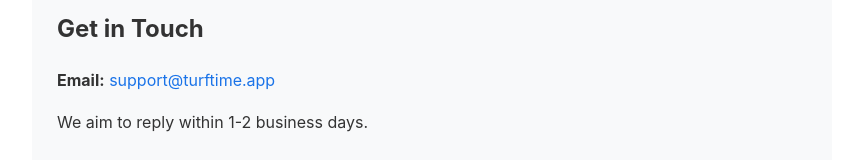
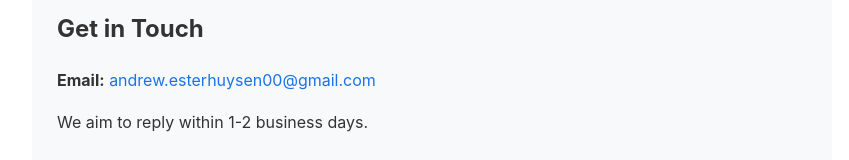
Before and after one commit to AndrewEsterhuysen/AndrewEsterhuysen.github.io, a plain HTML site: page index.html in a window 1280 px wide. Shown: the part 219-379 px from the top of the page, without its empty margins (208-1057 px from the left). Drawn offline with Linux system fonts and the light colour scheme.

Commit message:
Update contact email address in index.html

```diff
--- a/index.html
+++ b/index.html
@@ -30,7 +30,7 @@
 
     <div class="contact">
         <h2>Get in Touch</h2>
-        <p><strong>Email:</strong> <a href="mailto:support@turftime.app">support@turftime.app</a></p>
+        <p><strong>Email:</strong> <a href="mailto:andrew.esterhuysen00@gmail.com">andrew.esterhuysen00@gmail.com</a></p>
         <p>We aim to reply within 1-2 business days.</p>
     </div>
 
```
